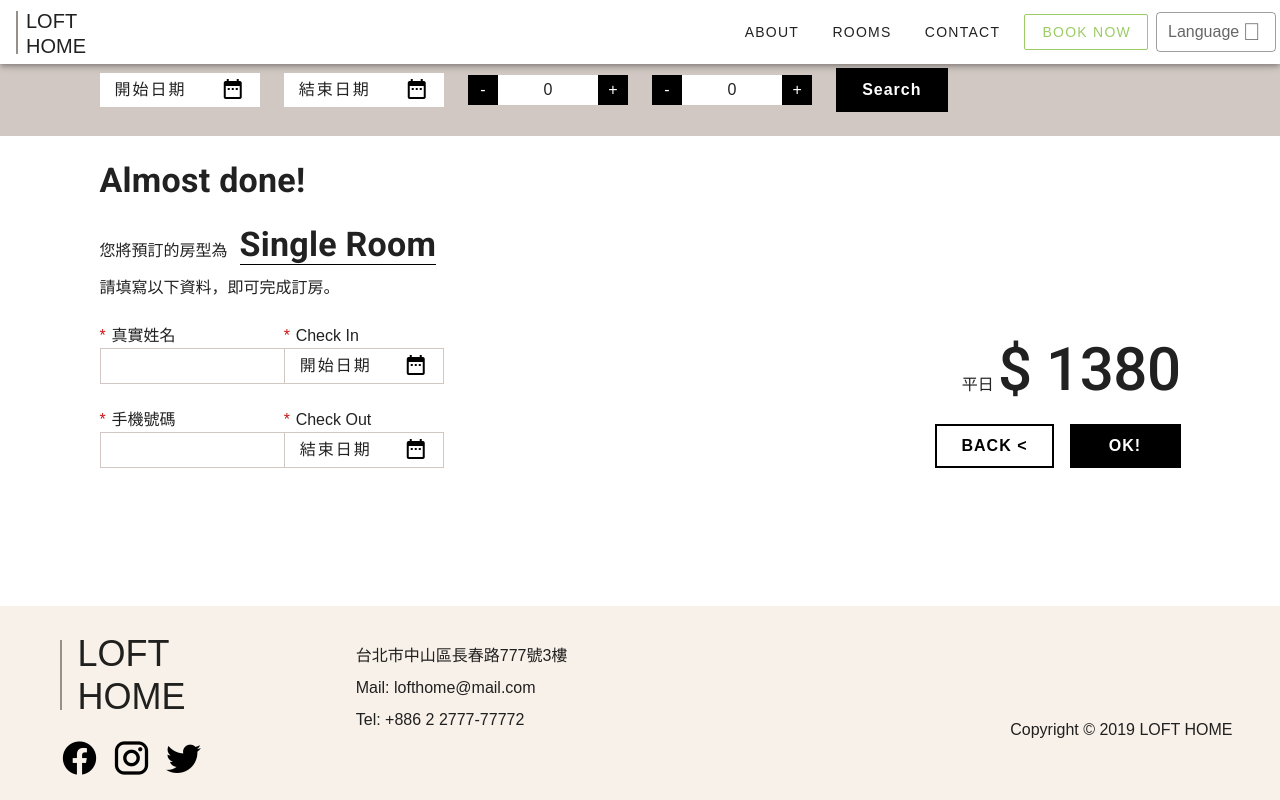
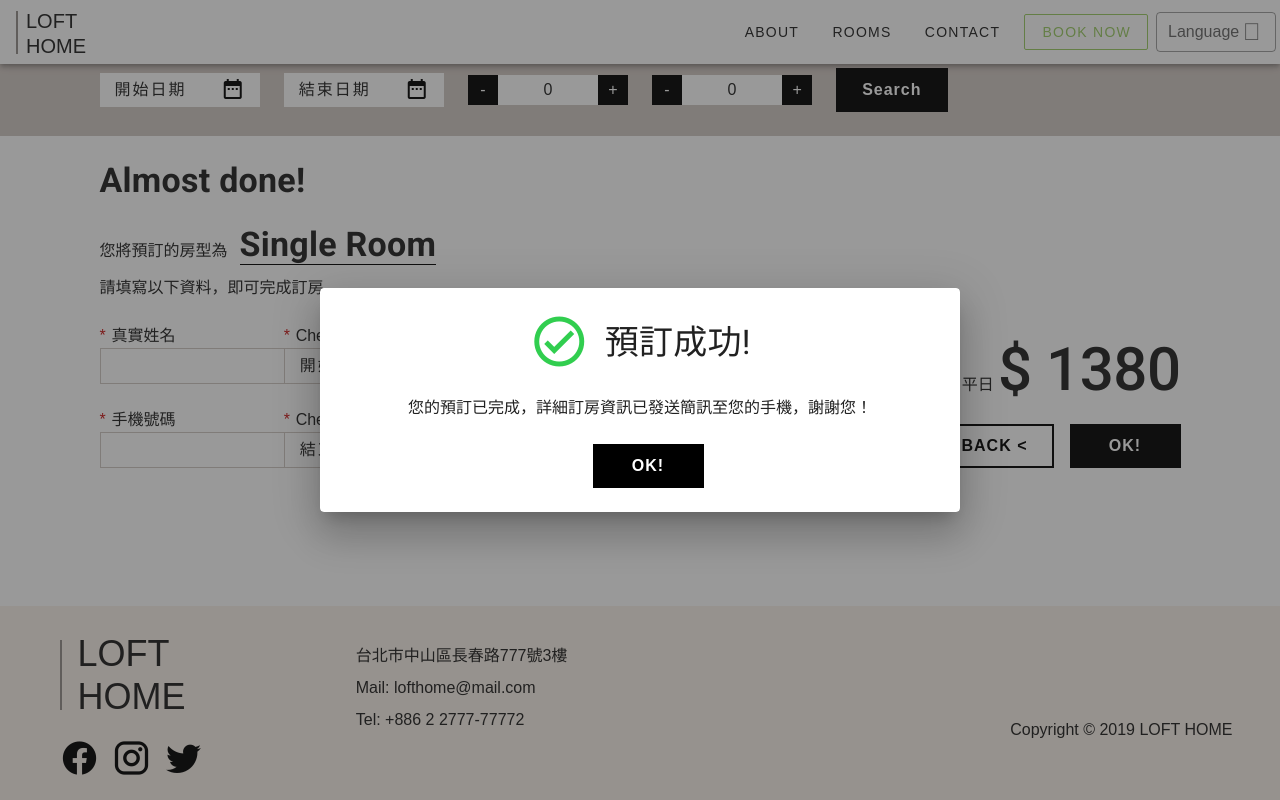
Before and after one commit to MingHuang4040E095/reservationWeb, a Vue app: page /booknow in a window 1280 px wide. Both pictures are taken after a click on the button "OK!". Built offline with nearby package versions, Linux system fonts and the light colour scheme.

Commit message:
booknow預定成功彈框

```diff
--- a/package.json
+++ b/package.json
@@ -16,7 +16,7 @@
   },
   "devDependencies": {
     "@fortawesome/fontawesome-free": "^5.15.4",
-    "@mdi/font": "^5.6.55",
+    "@mdi/font": "^5.9.55",
     "@vue/cli-plugin-babel": "~4.5.0",
     "@vue/cli-plugin-eslint": "~4.5.0",
     "@vue/cli-plugin-router": "~4.5.0",
--- a/src/views/BookNow.vue
+++ b/src/views/BookNow.vue
@@ -111,12 +111,14 @@
                                 <button
                                     class="date-block__btn-search"
                                     style="background:#ffffff;color:#000000;min-width: 111px;"
+                                    @click="$router.go(-1)"
                                 >
                                     BACK &lt;
                                 </button>
                                 <button
                                     class="date-block__btn-search ml-4"
                                     style="background:#000000;color:#ffffff;min-width: 111px;"
+                                    @click="dialogSuccess = true"
                                 >
                                     OK!
                                 </button>
@@ -127,6 +129,32 @@
             </v-container>
         </v-row>
         <Calendar v-show="visibleCalendar" @close="closeCalendar" @setDate="getDate" />
+        <v-dialog v-model="dialogSuccess" :width="dialogWidth">
+            <v-card class="pa-6">
+                <v-row>
+                    <v-col
+                        class="text-center"
+                        style="display: flex;align-items: center;justify-content: center;width:100%;"
+                        cols="12"
+                    >
+                        <v-icon class="text-h2" color="#31CE4F">mdi-check-circle-outline</v-icon>
+                        <span class="text-h4 ml-4">預訂成功!</span>
+                    </v-col>
+                    <v-col class="text-center" cols="12">
+                        您的預訂已完成，詳細訂房資訊已發送簡訊至您的手機，謝謝您！
+                    </v-col>
+                    <v-col class="text-center" cols="12">
+                        <button
+                            class="date-block__btn-search ml-4"
+                            style="background:#000000;color:#ffffff;min-width: 111px;"
+                            @click="dialogSuccess = false"
+                        >
+                            OK!
+                        </button>
+                    </v-col>
+                </v-row>
+            </v-card>
+        </v-dialog>
     </div>
 </template>
 <script>
@@ -152,6 +180,23 @@ export default {
             default: 1500,
         },
     },
+    computed: {
+        //詳細資料dialog的寬度
+        dialogWidth() {
+            switch (this.$vuetify.breakpoint.name) {
+                case 'xs':
+                    return '95%'
+                case 'sm':
+                    return '50%'
+                case 'md':
+                    return '50%'
+                case 'lg':
+                    return '50%'
+                case 'xl':
+                    return '50%'
+            }
+        },
+    },
     data() {
         return {
             adultsNum: 0,
@@ -159,6 +204,7 @@ export default {
             visibleCalendar: false, //是否可見萬年曆
             startDate: '開始日期', //開始日期
             endDate: '結束日期', //結束日期
+            dialogSuccess: false,
         }
     },
     methods: {
```
Also changed, not shown: 1 other file (tests, documents, lock files or other folders).
